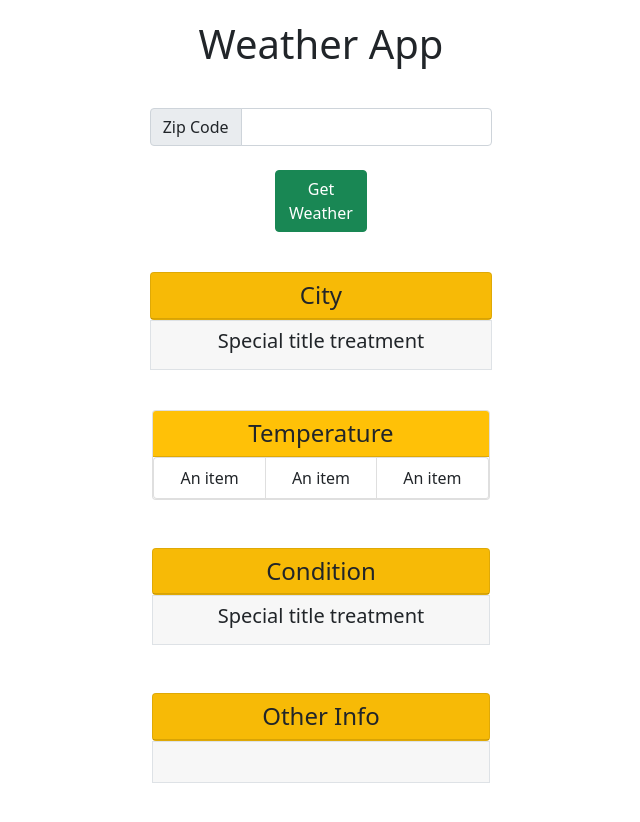
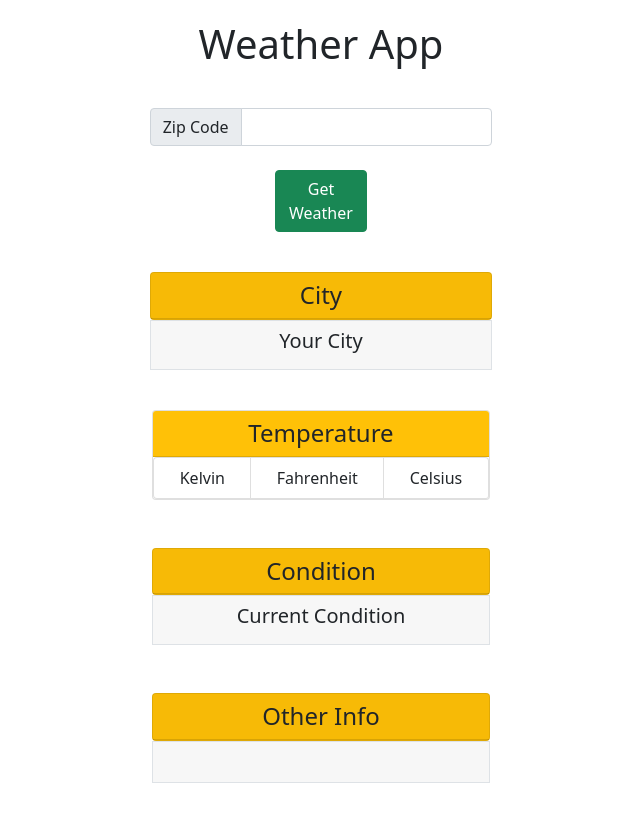
Before and after one commit to hmgreen44/Weather-App, a plain HTML site: page index.html in a window 1280 px wide. Shown: the whole page, without its empty margins (319-959 px from the left). Drawn offline with nearby package versions, Linux system fonts and the light colour scheme.

Commit message:
added degrees

```diff
--- a/index.html
+++ b/index.html
@@ -36,7 +36,7 @@
                     <h4 class="card-header text-center">City</h4>
                 </div>
                 <div class="card-header border">
-                    <h5 class="text-center" id="cityOutput">Special title treatment</h5>
+                    <h5 class="text-center" id="cityOutput">Your City</h5>
                 </div>
             </div>
         </div>
@@ -45,9 +45,9 @@
                 <div class="card">
                     <h4 class="card-header text-center bg-warning">Temperature</h4>
                     <ul class="list-group list-group-horizontal">
-                        <li class="list-group-item flex-fill" id="outputK">An item</li>
-                        <li class="list-group-item flex-fill" id="outputF">An item</li>
-                        <li class="list-group-item flex-fill" id="outputC">An item</li>
+                        <li class="list-group-item flex-fill" id="outputK">Kelvin</li>
+                        <li class="list-group-item flex-fill" id="outputF">Fahrenheit</li>
+                        <li class="list-group-item flex-fill" id="outputC">Celsius</li>
                     </ul>
                 </div>
             </div>
@@ -58,7 +58,7 @@
                     <h4 class="card-header text-center">Condition</h4>
                 </div>
                 <div class="card-header border">
-                    <h5 class="text-center" id="condOutput">Special title treatment</h5>
+                    <h5 class="text-center" id="condOutput">Current Condition</h5>
                 </div>
             </div>
         </div>
--- a/main.js
+++ b/main.js
@@ -28,11 +28,11 @@ function getWeather() {
             console.log(json);
             cityOutput.innerHTML = json.name;
 
-            outputK.innerHTML = Math.round(json.main.temp);
+            outputK.innerHTML = Math.round(json.main.temp) + '&deg K';
 
-            outputF.innerHTML = Math.round(((json.main.temp - 273.15) * 9 / 5) + 32)
+            outputF.innerHTML = Math.round(((json.main.temp - 273.15) * 9 / 5) + 32) + '&deg F'
 
-            outputC.innerHTML = Math.round(json.main.temp - 273.15);
+            outputC.innerHTML = Math.round(json.main.temp - 273.15) + '&deg C';
 
             let conditionOutput = json.weather[0].description;
             condOutput.innerHTML = conditionOutput;
```
